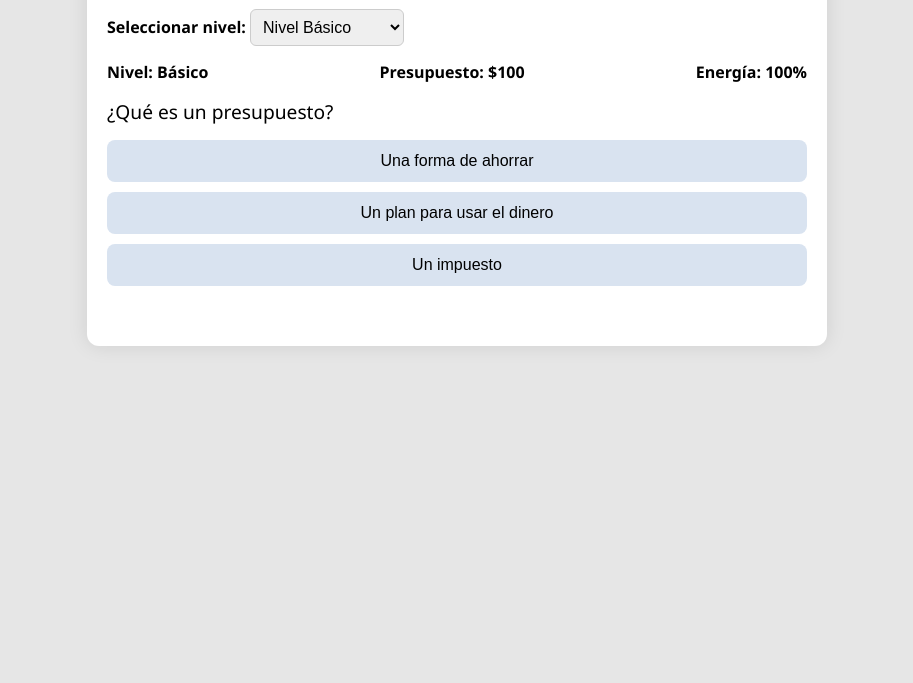
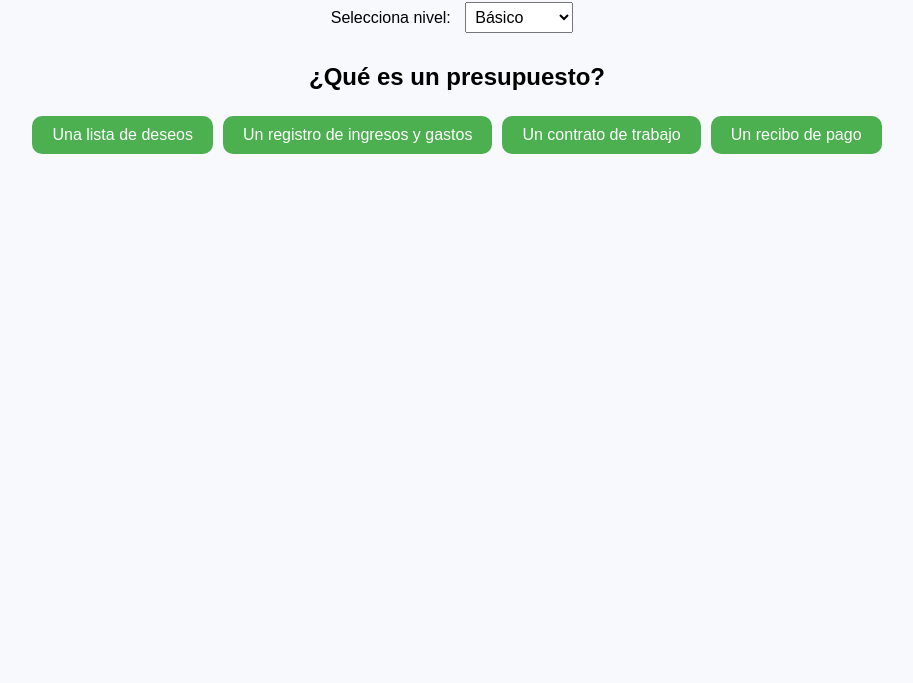
Before and after one commit to sharollgomez/BrainBank, a plain HTML site: page index.html in a window 1280 px wide. Shown: the part 117-800 px from the top of the page, without its empty margins (183-1096 px from the left). Drawn offline with Linux system fonts and the light colour scheme.

Commit message:
Add files via upload

```diff
--- a/index.html
+++ b/index.html
@@ -1,96 +1,76 @@
 <!DOCTYPE html>
 <html lang="es">
 <head>
-  <meta charset="UTF-8">
-  <title>BrainBank - Juego de Finanzas</title>
+  <meta charset="UTF-8" />
+  <title>BrainBank - Juego Financiero</title>
   <style>
     body {
-      font-family: 'Segoe UI', Tahoma, Geneva, Verdana, sans-serif;
-      background-color: #e6e6e6;
-      color: #000;
-      margin: 0;
-      padding: 20px;
-    }
-    .game-container {
-      max-width: 700px;
-      margin: auto;
-      background-color: #fff;
-      border-radius: 12px;
-      padding: 20px;
-      box-shadow: 0 0 20px rgba(0,0,0,0.1);
+      font-family: Arial, sans-serif;
+      background-color: #f7f9fc;
+      margin: 20px;
+      text-align: center;
     }
     h1 {
-      color: #003366;
-      text-align: center;
+      color: #2a4d69;
     }
-    .status-bar {
-      display: flex;
-      justify-content: space-between;
-      margin-bottom: 15px;
+    .barra-info {
       font-weight: bold;
-    }
-    .question {
-      font-size: 1.2rem;
-      margin-bottom: 15px;
+      margin-bottom: 10px;
     }
     .option {
-      display: block;
-      width: 100%;
-      padding: 12px;
-      margin-bottom: 10px;
-      background-color: #d9e3f0;
+      background-color: #4caf50;
+      color: white;
+      padding: 10px 20px;
+      margin: 5px;
       border: none;
-      border-radius: 8px;
-      font-size: 1rem;
+      border-radius: 10px;
       cursor: pointer;
-      transition: background-color 0.3s;
+      font-size: 16px;
     }
     .option:hover {
-      background-color: #aac4e6;
+      background-color: #45a049;
     }
-    .feedback {
-      font-weight: bold;
+    #feedback {
       margin-top: 10px;
-      height: 30px;
+      font-size: 18px;
     }
     select {
-      padding: 8px;
-      margin-bottom: 15px;
-      border-radius: 6px;
-      font-size: 1rem;
-      border: 1px solid #ccc;
+      margin: 10px;
+      padding: 5px;
+      font-size: 16px;
     }
   </style>
 </head>
 <body>
 
-<div class="game-container">
-  <h1>BrainBank 💰</h1>
+  <h1>💰 BrainBank - Juego Financiero</h1>
 
-  <div>
-    <label for="nivelSelect"><strong>Seleccionar nivel:</strong></label>
-    <select id="nivelSelect" onchange="seleccionarNivel(this.value)">
-      <option value="0">Nivel Básico</option>
-      <option value="1">Nivel Intermedio</option>
-      <option value="2">Nivel Avanzado</option>
-    </select>
+  <div class="barra-info">
+    <span id="nivel">Nivel: Básico</span> |
+    <span id="presupuesto">Presupuesto: $100</span> |
+    <span id="energia">Energía: 100%</span>
   </div>
 
-  <div class="status-bar">
-    <div id="nivel">Nivel: Básico</div>
-    <div id="presupuesto">Presupuesto: $100</div>
-    <div id="energia">Energía: 100%</div>
+  <label for="selector-nivel">Selecciona nivel:</label>
+  <select id="selector-nivel" onchange="seleccionarNivel(this.value)">
+    <option value="0">Básico</option>
+    <option value="1">Intermedio</option>
+    <option value="2">Avanzado</option>
+  </select>
+
+  <h2 id="pregunta">Cargando pregunta...</h2>
+  <div id="opciones"></div>
+  <p id="feedback"></p>
+
+  <div id="resultado" style="display: none; margin-top: 20px; background: #f0f8ff; border-radius: 10px; padding: 15px;">
+    <h2>📊 Rendimiento del nivel</h2>
+    <p id="detalleRendimiento"></p>
   </div>
 
-  <div class="question" id="pregunta">Cargando pregunta...</div>
-  <div id="opciones"></div>
-  <div class="feedback" id="feedback"></div>
-</div>
-
-<!-- Sonidos -->
-<audio id="sound-correct" src="correct.mp3"></audio>
-<audio id="sound-wrong" src="wrong.mp3"></audio>
-<audio id="sound-click" src="click.mp3"></audio>
+  <!-- Audios -->
+  <audio id="sound-correct" src="https://cdn.pixabay.com/audio/2022/03/15/audio_2a4e8b33a0.mp3"></audio>
+  <audio id="sound-wrong" src="https://cdn.pixabay.com/audio/2022/03/15/audio_8c0f014b27.mp3"></audio>
+  <audio id="sound-click" src="https://cdn.pixabay.com/audio/2022/03/15/audio_b2c4a7a44a.mp3"></audio>
 
   <script>
     const niveles = ["Básico", "Intermedio", "Avanzado"];
@@ -98,52 +78,87 @@
     let preguntaActual = 0;
     let presupuesto = 100;
     let energia = 100;
+    const energiaMaxima = 100;
+
+    const rendimientoPorNivel = [null, null, null];
 
     const preguntas = [
-    // Nivel 1 - Básico
-    [
-      { pregunta: "¿Qué es un presupuesto?", opciones: ["Una forma de ahorrar", "Un plan para usar el dinero ✅", "Un impuesto"], correcta: 1 },
-      { pregunta: "¿Cuál es una buena forma de ahorrar?", opciones: ["Ahorrar lo que sobra ✅", "Gastar primero", "Pedir dinero"], correcta: 0 },
-      { pregunta: "¿Qué es una necesidad básica?", opciones: ["Celular nuevo", "Comida y vivienda ✅", "Vacaciones"], correcta: 1 },
-      { pregunta: "¿Qué es un ingreso?", opciones: ["Un gasto", "Dinero que ganas ✅", "Una deuda"], correcta: 1 },
-      { pregunta: "¿Qué es un gasto fijo?", opciones: ["Comida rápida", "Pago mensual de internet ✅", "Compras al azar"], correcta: 1 },
-      { pregunta: "¿Qué es un gasto variable?", opciones: ["Mismo monto mensual", "Compra de ropa ✅", "Salario"], correcta: 1 },
-      { pregunta: "¿Qué significa vivir dentro de tus posibilidades?", opciones: ["Gastar más de lo que ganas", "Gastar lo justo ✅", "Pedir prestado"], correcta: 1 },
-      { pregunta: "¿Por qué es importante ahorrar desde joven?", opciones: ["Para presumir", "Para aprender buenos hábitos ✅", "Para gastar más"], correcta: 1 },
-      { pregunta: "¿Qué es el ahorro a corto plazo?", opciones: ["Para el retiro", "Para compras cercanas ✅", "Una deuda"], correcta: 1 },
-      { pregunta: "¿Qué pasa si gastas más de lo que ganas?", opciones: ["Ahorras más", "Te endeudas ✅", "Nada"], correcta: 1 }
+      [ // Nivel Básico
+        {
+          pregunta: "¿Qué es un presupuesto?",
+          opciones: [
+            "Una lista de deseos",
+            "Un registro de ingresos y gastos ✅",
+            "Un contrato de trabajo",
+            "Un recibo de pago"
           ],
-    // Nivel 2 - Intermedio
-    [
-      { pregunta: "¿Qué es una tasa de interés?", opciones: ["Un descuento", "Costo de un préstamo ✅", "Un ahorro"], correcta: 1 },
-      { pregunta: "¿Qué es una cuenta de ahorros?", opciones: ["Caja fuerte", "Cuenta para guardar dinero ✅", "Tarjeta de crédito"], correcta: 1 },
-      { pregunta: "¿Diferencia entre débito y crédito?", opciones: ["Ninguna", "Débito usa tu dinero, crédito es prestado ✅", "Ambas prestadas"], correcta: 1 },
-      { pregunta: "¿Qué es un estado de cuenta?", opciones: ["Historial bancario ✅", "Tarjeta de puntos", "Lista de compras"], correcta: 0 },
-      { pregunta: "¿Qué es un fondo de emergencia?", opciones: ["Dinero para imprevistos ✅", "Dinero para fiestas", "Crédito extra"], correcta: 0 },
-      { pregunta: "¿Qué es una deuda responsable?", opciones: ["Pagar a tiempo ✅", "Pedir sin pagar", "Ignorar pagos"], correcta: 0 },
-      { pregunta: "¿Por qué comparar precios?", opciones: ["Para gastar más", "Para ahorrar ✅", "No importa"], correcta: 1 },
-      { pregunta: "¿Qué es una meta financiera?", opciones: ["Gastar todo", "Objetivo de ahorro o gasto ✅", "No tener plan"], correcta: 1 },
-      { pregunta: "¿Qué es un préstamo?", opciones: ["Regalo", "Dinero prestado que debes devolver ✅", "Herencia"], correcta: 1 },
-      { pregunta: "¿Qué es una tarjeta de crédito?", opciones: ["Tarjeta regalo", "Dinero prestado del banco ✅", "Tarjeta de transporte"], correcta: 1 }
+          correcta: 1
+        },
+        {
+          pregunta: "¿Qué representa el ahorro?",
+          opciones: [
+            "Dinero extra para gastar",
+            "Dinero guardado para emergencias ✅",
+            "Una deuda pendiente",
+            "Gastos diarios"
           ],
-    // Nivel 3 - Avanzado
-    [
-      { pregunta: "¿Qué es el interés compuesto?", opciones: ["Interés sobre el capital y los intereses ✅", "Un tipo de gasto", "Pago extra"], correcta: 0 },
-      { pregunta: "¿Qué es una inversión?", opciones: ["Gasto innecesario", "Usar dinero para ganar más ✅", "Ahorrar en casa"], correcta: 1 },
-      { pregunta: "¿Qué es un seguro de vida?", opciones: ["Ahorro obligatorio", "Protección financiera para tu familia ✅", "Impuesto bancario"], correcta: 1 },
-      { pregunta: "¿Presupuesto mensual avanzado?", opciones: ["Plan con más detalles y categorías ✅", "Lista de deseos", "Resumen de gastos"], correcta: 0 },
-      { pregunta: "¿Qué es el historial crediticio?", opciones: ["Registro de deudas y pagos ✅", "Archivo escolar", "Número de cuenta"], correcta: 0 },
-      { pregunta: "¿Qué es un emprendimiento?", opciones: ["Comprar mucho", "Crear un negocio propio ✅", "Iniciar una deuda"], correcta: 1 },
-      { pregunta: "¿Qué es un ingreso pasivo?", opciones: ["Dinero que ganas sin trabajar directamente ✅", "Sueldo mensual", "Propina"], correcta: 0 },
-      { pregunta: "¿Ahorro para la jubilación?", opciones: ["Ahorro para el retiro ✅", "Ahorro para viajar", "Ahorro a corto plazo"], correcta: 0 },
-      { pregunta: "¿Qué es diversificar tus ingresos?", opciones: ["Ganar solo de un trabajo", "Tener varias fuentes de ingreso ✅", "Cambiar de carrera"], correcta: 1 },
-      { pregunta: "¿Qué pasa si no pagas tus deudas?", opciones: ["Nada", "Afecta tu historial crediticio ✅", "Ganas más crédito"], correcta: 1 }
+          correcta: 1
+        }
+      ],
+      [ // Nivel Intermedio
+        {
+          pregunta: "¿Qué es una tarjeta de crédito?",
+          opciones: [
+            "Una cuenta de ahorros",
+            "Dinero prestado que debes devolver ✅",
+            "Dinero que ya tienes",
+            "Un cupón de descuento"
+          ],
+          correcta: 1
+        },
+        {
+          pregunta: "¿Cuál es una buena práctica financiera?",
+          opciones: [
+            "Gastar más de lo que ganas",
+            "Ahorrar un porcentaje de tus ingresos ✅",
+            "Evitar los presupuestos",
+            "Comprar sin comparar precios"
+          ],
+          correcta: 1
+        }
+      ],
+      [ // Nivel Avanzado
+        {
+          pregunta: "¿Qué es la inflación?",
+          opciones: [
+            "La subida general de los precios ✅",
+            "El aumento del salario",
+            "El ahorro de dinero",
+            "Un tipo de préstamo"
+          ],
+          correcta: 0
+        },
+        {
+          pregunta: "¿Qué es un fondo de emergencia?",
+          opciones: [
+            "Dinero para unas vacaciones",
+            "Dinero para gastos inesperados ✅",
+            "Una inversión en bolsa",
+            "Un seguro de vida"
+          ],
+          correcta: 1
+        }
       ]
     ];
+
+    let correctas = 0;
+    let incorrectas = 0;
 
     function cargarPregunta() {
       const nivel = preguntas[nivelActual];
       const q = nivel[preguntaActual];
+
+      document.getElementById("resultado").style.display = "none";
 
       document.getElementById("pregunta").textContent = q.pregunta;
       document.getElementById("opciones").innerHTML = "";
@@ -153,27 +168,32 @@
         const btn = document.createElement("button");
         btn.textContent = texto.replace(" ✅", "");
         btn.className = "option";
+        btn.disabled = energia <= 0;
         btn.onclick = () => responder(i, q.correcta);
         document.getElementById("opciones").appendChild(btn);
       });
 
-    document.getElementById("feedback").textContent = "";
+      document.getElementById("feedback").textContent = energia <= 0 ? "💤 Te quedaste sin energía. Espera a recargar." : "";
     }
 
     function responder(seleccionada, correcta) {
+      if (energia <= 0) return;
+
       document.getElementById("sound-click").play();
       const esCorrecta = seleccionada === correcta;
       const feedback = document.getElementById("feedback");
 
       if (esCorrecta) {
         presupuesto += 10;
-      energia += 5;
+        energia = Math.min(energia + 5, energiaMaxima);
+        correctas++;
         document.getElementById("sound-correct").play();
         feedback.textContent = "✅ ¡Correcto!";
         feedback.style.color = "green";
       } else {
         presupuesto -= 5;
-      energia -= 10;
+        energia = Math.max(energia - 10, 0);
+        incorrectas++;
         document.getElementById("sound-wrong").play();
         feedback.textContent = "❌ Incorrecto.";
         feedback.style.color = "red";
@@ -182,11 +202,16 @@
       actualizarBarra();
 
       setTimeout(() => {
+        if (energia <= 0) {
+          cargarPregunta();
+          return;
+        }
+
         preguntaActual++;
         if (preguntaActual < preguntas[nivelActual].length) {
           cargarPregunta();
         } else {
-        feedback.textContent = "🎉 ¡Has terminado este nivel!";
+          mostrarRendimiento();
         }
       }, 1500);
     }
@@ -199,8 +224,47 @@
     function seleccionarNivel(nuevoNivel) {
       nivelActual = parseInt(nuevoNivel);
       preguntaActual = 0;
+      energia = energiaMaxima;
+      presupuesto = 100;
+      correctas = 0;
+      incorrectas = 0;
+      cargarPregunta();
+      actualizarBarra();
+    }
+
+    function mostrarRendimiento() {
+      const total = correctas + incorrectas;
+      const porcentaje = total > 0 ? Math.round((correctas / total) * 100) : 0;
+
+      rendimientoPorNivel[nivelActual] = {
+        correctas,
+        incorrectas,
+        porcentaje
+      };
+
+      const resumen = `
+        <strong>Nivel:</strong> ${niveles[nivelActual]}<br>
+        <strong>Correctas:</strong> ${correctas}<br>
+        <strong>Incorrectas:</strong> ${incorrectas}<br>
+        <strong>Aciertos:</strong> ${porcentaje}%
+      `;
+
+      document.getElementById("detalleRendimiento").innerHTML = resumen;
+      document.getElementById("resultado").style.display = "block";
+      document.getElementById("pregunta").textContent = "✅ Nivel completado.";
+      document.getElementById("opciones").innerHTML = "";
+    }
+
+    // Recargar energía automáticamente cada 5 segundos
+    setInterval(() => {
+      if (energia < energiaMaxima) {
+        energia++;
+        actualizarBarra();
+        if (energia === 1 || energia === energiaMaxima) {
           cargarPregunta();
         }
+      }
+    }, 5000);
 
     cargarPregunta();
   </script>
```
Lines whose indentation alone changed are shown as unchanged.
